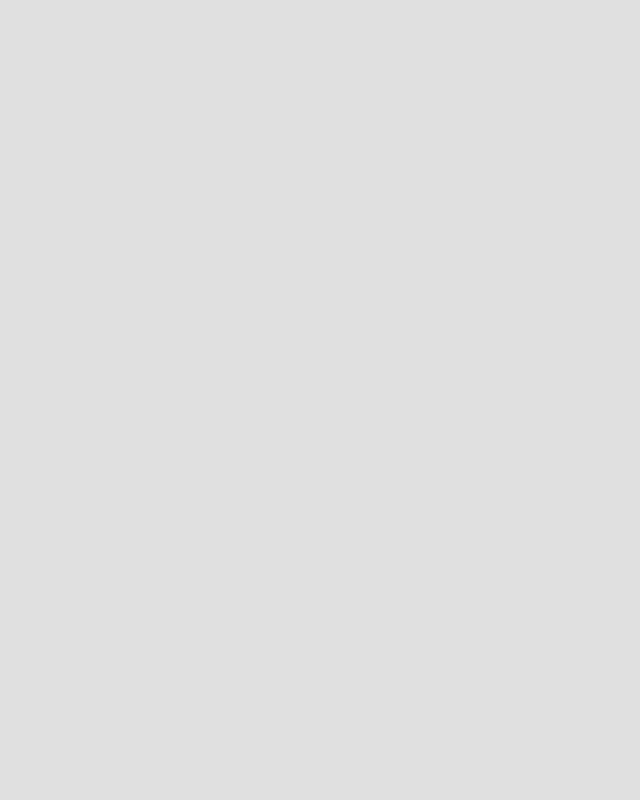
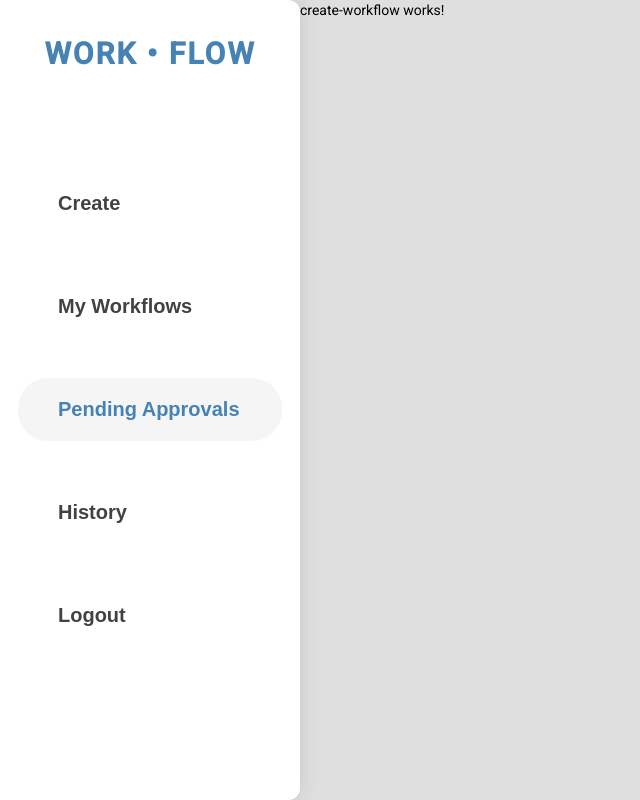
Before and after one commit to suhas023/workflow-fend, an Angular app: page /create in a window 1280 px wide. Before the commit this address led to /. Shown: the whole page, without its empty margins (0-640 px from the left). Built offline with nearby package versions, Linux system fonts and the light colour scheme; sample sign-in values are in the browser's storage.

Commit message:
add child routes to home module

```diff
--- a/src/app/pages/create-workflow/create-workflow.module.ts
+++ b/src/app/pages/create-workflow/create-workflow.module.ts
@@ -1,13 +1,12 @@
 import { NgModule } from '@angular/core';
 import { CommonModule } from '@angular/common';
 import { CreateWorkflowComponent } from './create-workflow.component';
+import { Routes, RouterModule } from '@angular/router';
 
-
+const routes: Routes = [{ path: '', component: CreateWorkflowComponent }];
 
 @NgModule({
   declarations: [CreateWorkflowComponent],
-  imports: [
-    CommonModule
-  ]
+  imports: [CommonModule, RouterModule.forChild(routes)],
 })
-export class CreateWorkflowModule { }
+export class CreateWorkflowModule {}
--- a/src/app/pages/home/home.component.css
+++ b/src/app/pages/home/home.component.css
@@ -5,3 +5,7 @@
   left: 0px;
   top: 0px;
 }
+
+.outlet {
+  padding-left: 300px;
+}
--- a/src/app/pages/home/home.component.html
+++ b/src/app/pages/home/home.component.html
@@ -1,3 +1,9 @@
 <div class="sidenav">
-  <app-sidenav [items]="sidenavItems" [selected]="selectedSidenavItem" (onClick)="onItemClick($event)"></app-sidenav>
+  <app-sidenav
+    [items]="sidenavItems"
+    [selected]="selectedSidenavItem"
+    (onClick)="onItemClick($event)"
+  ></app-sidenav>
 </div>
+
+<div class="outlet"><router-outlet></router-outlet></div>
--- a/src/app/pages/home/home.module.ts
+++ b/src/app/pages/home/home.module.ts
@@ -5,7 +5,28 @@ import { Routes, RouterModule } from '@angular/router';
 import { MatRippleModule } from '@angular/material/core';
 import { SidenavModule } from '../../modules/sidenav/sidenav.module';
 
-const routes: Routes = [{ path: '', component: HomeComponent }];
+const routes: Routes = [
+  {
+    path: '',
+    component: HomeComponent,
+    children: [
+      {
+        path: '',
+        loadChildren: () =>
+          import('../my-workflows/my-workflows.module').then(
+            (m) => m.MyWorkflowsModule
+          ),
+      },
+      {
+        path: 'create',
+        loadChildren: () =>
+          import('../create-workflow/create-workflow.module').then(
+            (m) => m.CreateWorkflowModule
+          ),
+      },
+    ],
+  },
+];
 
 @NgModule({
   declarations: [HomeComponent],
--- a/src/app/pages/my-workflows/my-workflows.module.ts
+++ b/src/app/pages/my-workflows/my-workflows.module.ts
@@ -1,13 +1,12 @@
 import { NgModule } from '@angular/core';
 import { CommonModule } from '@angular/common';
 import { MyWorkflowsComponent } from './my-workflows.component';
+import { Routes, RouterModule } from '@angular/router';
 
-
+const routes: Routes = [{ path: '', component: MyWorkflowsComponent }];
 
 @NgModule({
   declarations: [MyWorkflowsComponent],
-  imports: [
-    CommonModule
-  ]
+  imports: [CommonModule, RouterModule.forChild(routes)],
 })
-export class MyWorkflowsModule { }
+export class MyWorkflowsModule {}
```
Also changed, not shown: src/app/pages/history/history.module.ts (added, +12 -0 lines), src/app/pages/pending-approvals/pending-approvals.module.ts (added, +12 -0 lines).
